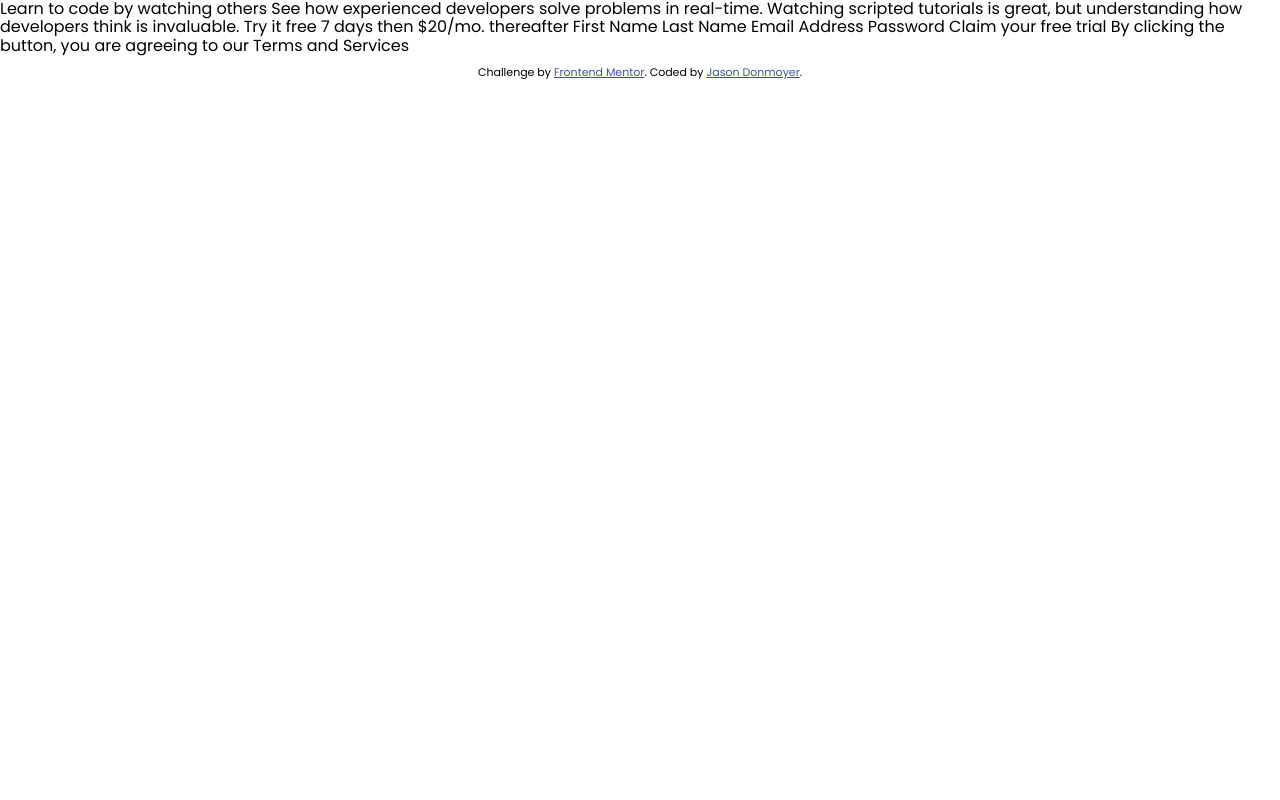
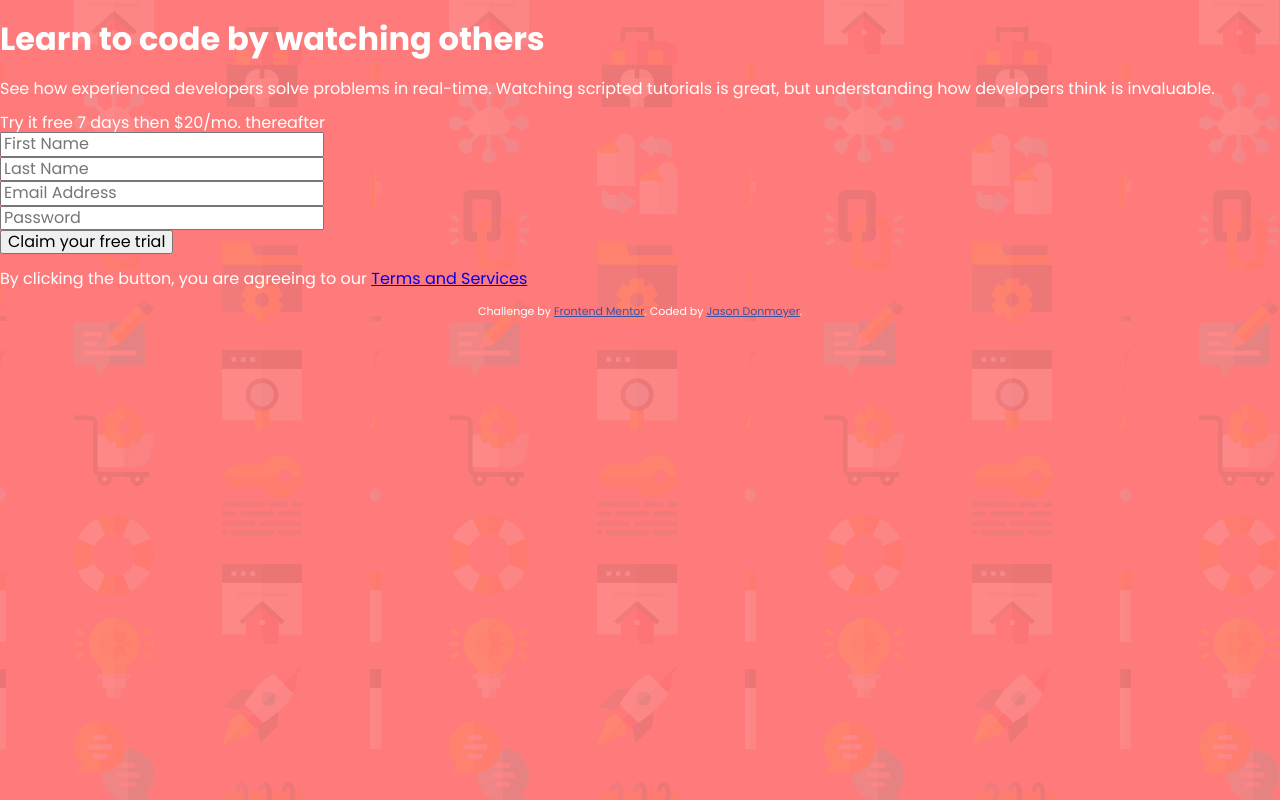
Before and after one commit to Jason-Donmoyer/Sign-Up-Form, a plain HTML site: page index.html in a window 1280 px wide. Drawn offline with Linux system fonts and the light colour scheme.

Commit message:
markup complete

```diff
--- a/css/styles.css
+++ b/css/styles.css
@@ -1,3 +1,5 @@
+/******************** VARIABLES ********************/
+
 :root {
     --color-red: hsl(0, 100%, 74%);
     --color-green: hsl(154, 59%, 51%);
@@ -11,7 +13,21 @@
     --font-weight-bold: 700;
 }
 
+/******************** MAIN SYLES ********************/
+
 body {
     font-family: var(--font-poppins);
     font-size: 16px;
+    color: #fff;
+    background-color: var(--color-red);
+    background-image: url(../images/bg-intro-mobile.png);
 }
+
+/******************** FOOTER ********************/
+
+.attribution {
+    font-size: 11px; text-align: center;
+}
+.attribution a {
+    color: hsl(228, 45%, 44%);
+}
--- a/index.html
+++ b/index.html
@@ -12,28 +12,32 @@
   <link rel="stylesheet" type="text/css" href="css/normalize.css">
   <link href="https://fonts.googleapis.com/css?family=Poppins:400,500,600,700&display=swap" rel="stylesheet">
   <link rel="stylesheet" type="text/css" href="css/styles.css">
-  <style>
-    .attribution { font-size: 11px; text-align: center; }
-    .attribution a { color: hsl(228, 45%, 44%); }
-  </style>
+
 </head>
 <body>
 
-  Learn to code by watching others
+  <h1>Learn to code by watching others</h1>
 
-  See how experienced developers solve problems in real-time. Watching scripted tutorials is great,
-  but understanding how developers think is invaluable.
+  <p>See how experienced developers solve problems in real-time. Watching scripted tutorials is great,
+  but understanding how developers think is invaluable.</p>
 
-  Try it free 7 days then $20/mo. thereafter
+  <div class="advert">
+    Try it free 7 days then $20/mo. thereafter
+  </div>
 
-  First Name
-  Last Name
-  Email Address
-  Password
+  <form action="POST">
+    <input type="text" placeholder="First Name">
+    <br>
+    <input type="text" placeholder="Last Name">
+    <br>
+    <input type="email" placeholder="Email Address">
+    <br>
+    <input type="password" placeholder="Password">
+    <br>
+    <input type="submit" value="Claim your free trial">
 
-  Claim your free trial
-
-  By clicking the button, you are agreeing to our Terms and Services
+    <p>By clicking the button, you are agreeing to our <a href="#">Terms and Services</a></p>
+  </form>
 
   <footer>
     <p class="attribution">
```
